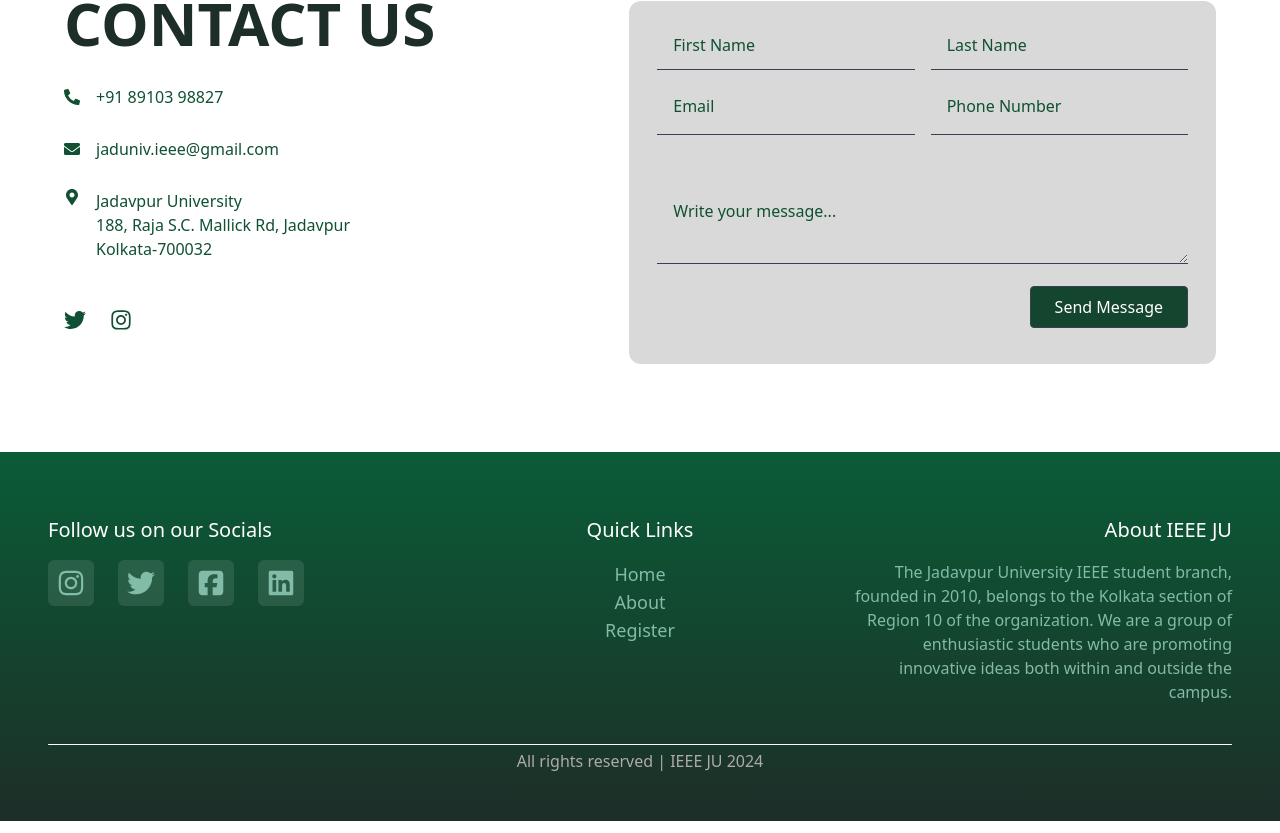
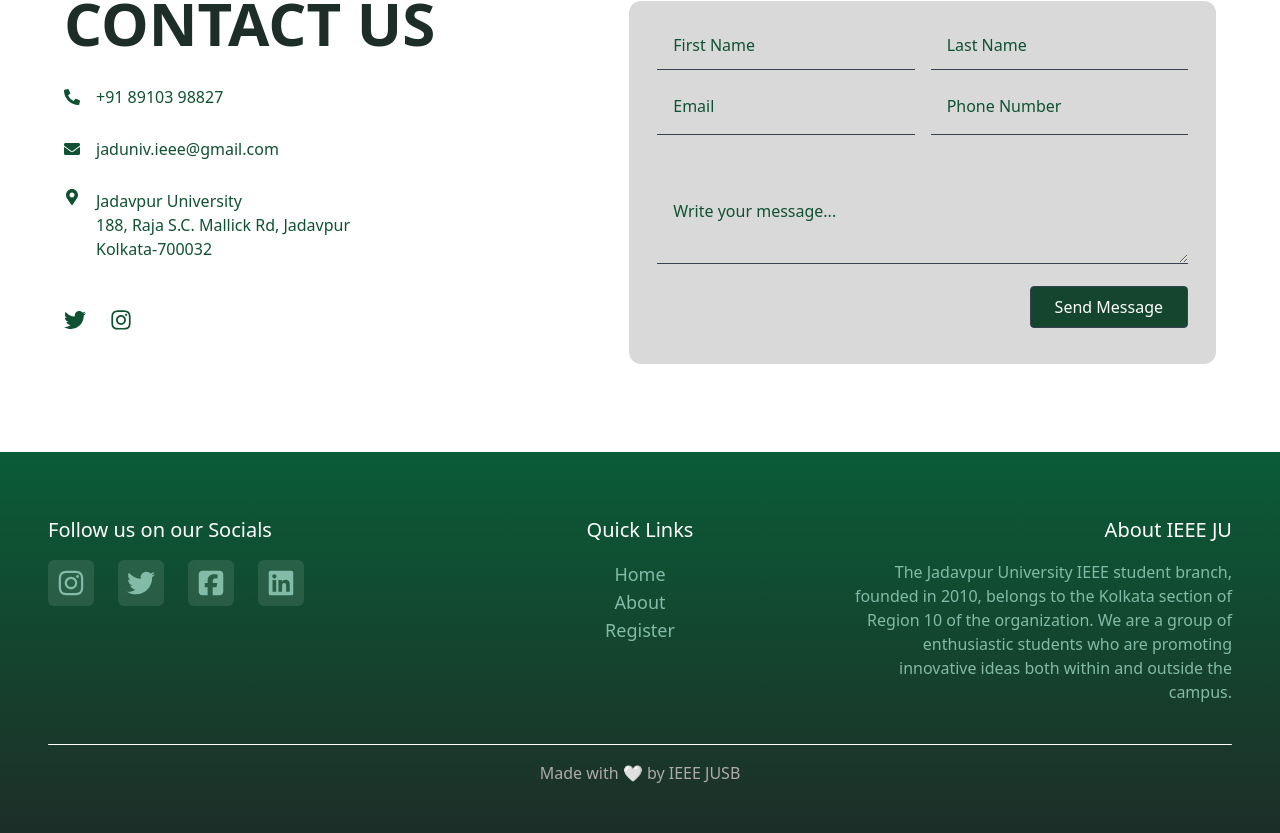
Before and after one commit to akash0708/SocioAI, a React (Vite) app: page / in a window 1280 px wide. Shown: the part 4975-5808 px from the top of the page. Built offline with nearby package versions, Linux system fonts and the light colour scheme; no server answers.

Commit message:
footer update

```diff
--- a/src/components/Footer.jsx
+++ b/src/components/Footer.jsx
@@ -9,7 +9,6 @@ function Footer() {
     <>
       <footer className="flex flex-col bg-gradient-to-b from-[#0A5C36] to-[#1D2E28] px-12 pt-16 pb-12 ">
         <div className="max-w-[1240px]  xl:px-2vw px-5vw mx-auto">
-
           <div className="grid sm:grid-cols-2 md:grid-cols-3 gap-5 mb-10 ">
             <div className="flex flex-col">
               <h2 className="text-white mb-4 text-xl text-center sm:text-left">
@@ -73,9 +72,8 @@ function Footer() {
             </div>
           </div>
           <div className="h-[1px] w-full bg-white rounded-full mt-6"></div>
-          <p className="text-[#B0AAAA] mt-1 text-center">
-
-            All rights reserved &#124; IEEE JU 2024
+          <p className="text-[#B0AAAA] mt-4 text-center">
+            Made with 🤍 by IEEE JUSB
           </p>
         </div>
       </footer>
```
Lines whose indentation alone changed are shown as unchanged.
